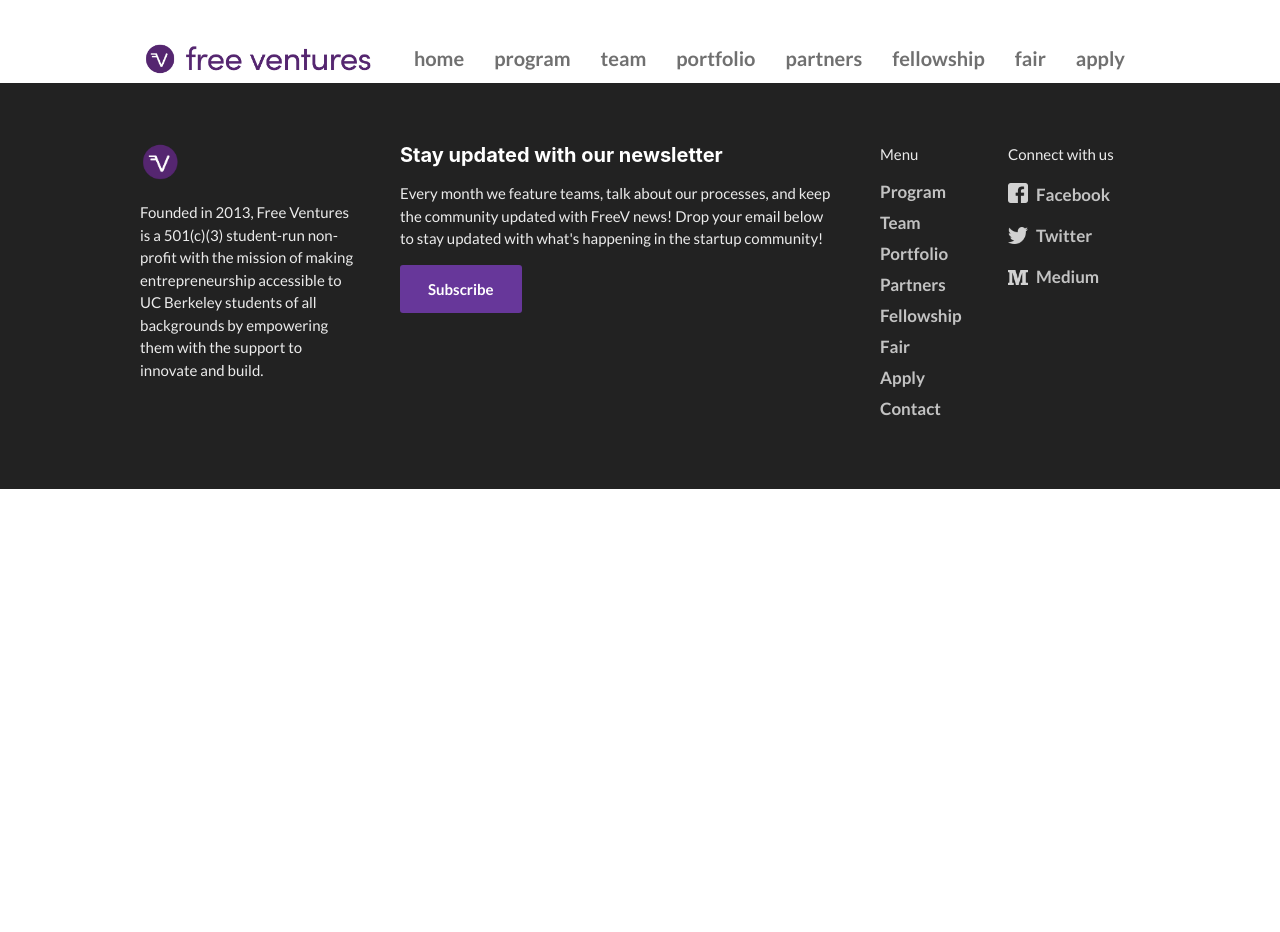
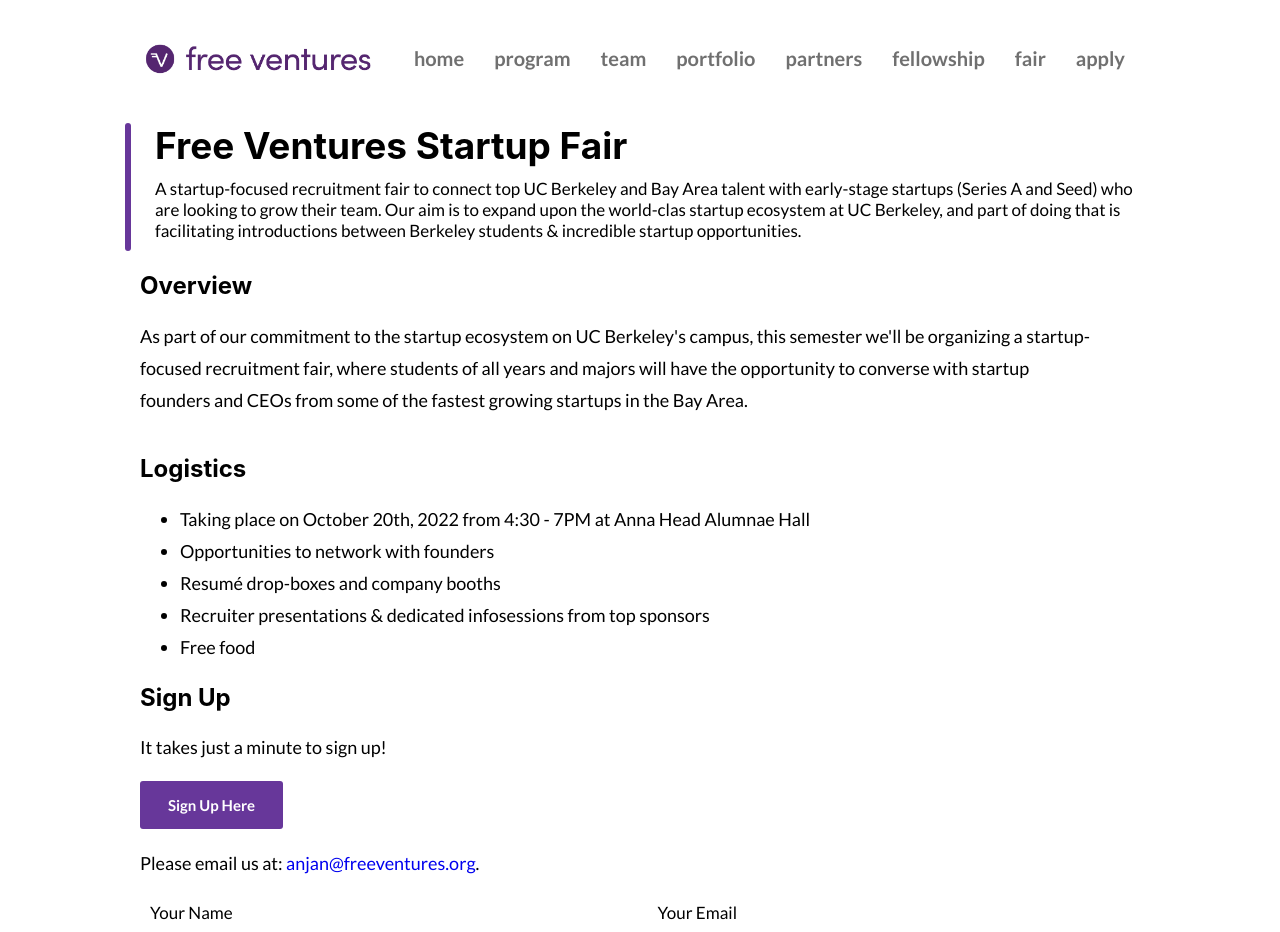
Before and after one commit to Free-Ventures-Cal/website, a React (Create React App) app: page /fairinfo in a window 1280 px wide. Shown: the top 932 px of the page. Before the commit the page ends 800 px from the top, so only its background shows below. Built offline with nearby package versions, Linux system fonts and the light colour scheme.

Commit message:
fair page

```diff
--- a/src/App.js
+++ b/src/App.js
@@ -15,6 +15,7 @@ import GA from "./Components/GoogleAnalytics";
 import { BrowserRouter as Router, Route } from "react-router-dom";
 
 import "./styles/App.css";
+import FairInfo from "./Components/FairInfo.js";
 
 function App() {
   return (
@@ -29,6 +30,7 @@ function App() {
           <Route exact path="/contact" component={ContactFormPage} />
           <Route exact path="/apply" component={Apply} />
           <Route exact path="/fellowship" component={Fellowship} />
+          <Route exact path="/fairinfo" component={FairInfo} />
           <Route
             exact
             path="/portfolio"
--- /dev/null
+++ b/src/Components/FairInfo.js
@@ -0,0 +1,161 @@
+import React from "react";
+import "./../styles/App.css";
+import "./../styles/Fellowship.css";
+
+import GenericTop from "./GenericTop";
+import GenericPage from "./GenericPage";
+import ContactForm from "./ContactForm";
+import Speaker from "./Speaker";
+
+import fellowship1 from "./../assets/fellowship/fellowship-1.jpg";
+import fellowship2 from "./../assets/fellowship/fellowship-2.jpg";
+import fellowship3 from "./../assets/fellowship/fellowship-3.jpg";
+import fellowship4 from "./../assets/fellowship/fellowship-4.jpg";
+import fellowship5 from "./../assets/fellowship/fellowship-5.jpg";
+
+import application from "./../assets/application.png";
+import interview from "./../assets/interview.png";
+import arrow from "./../assets/arrow.png";
+
+import placeholder from "./../assets/pink-gradient.jpg";
+import danielle from "./../assets/fiatlux/past_speakers/Danielle.jpeg";
+import jasmine from "./../assets/fiatlux/past_speakers/Jasmine.jpeg";
+import jessica from "./../assets/fiatlux/past_speakers/Jessica.jpeg";
+import gresshaa from "./../assets/fiatlux/past_speakers/Gresshaa.jpeg";
+import amy from "./../assets/fiatlux/past_speakers/Amy.jpeg";
+import esther from "./../assets/fiatlux/past_speakers/Esther.jpeg";
+import gillian from "./../assets/fiatlux/past_speakers/Gillian.jpeg";
+import archa from "./../assets/fiatlux/past_speakers/Archa.jpeg";
+
+function FairInfo() {
+  let timelineContent = [
+    {
+      date: "August 15th @ 12 AM PST",
+      description: "Application Released",
+      image: application,
+    },
+    {
+      date: "September 8th @ 11:59 PM PST",
+      description: "Application Due",
+      image: application,
+    },
+    {
+      date: "Saturday, September 10th",
+      description: "Interviews",
+      image: interview,
+    },
+  ];
+
+  let timelineWithArrows = timelineContent.map((event, i) => {
+    const isLastOne = timelineContent.length === i + 1;
+    const result = (
+      <article>
+        <div>
+          <img src={event.image} alt="" />
+        </div>
+        <h2>{event.date}</h2>
+        <p>{event.description}</p>
+      </article>
+    );
+    return isLastOne
+      ? result
+      : [
+          result,
+          <span>
+            <img src={arrow} alt="" />
+          </span>,
+        ];
+  });
+
+  return (
+    <section>
+      <GenericTop
+        header={"Free Ventures Startup Fair"}
+        description={
+          "A startup-focused recruitment fair to connect top UC Berkeley and Bay Area talent with early-stage startups (Series A and Seed) who are looking to grow their team. Our aim is to expand upon the world-clas startup ecosystem at UC Berkeley, and part of doing that is facilitating introductions between Berkeley students & incredible startup opportunities."
+        }
+      />
+      {/* <div className="main-gallery">
+        <div className="gallery-flex-item">
+          <img src={fellowship1} alt="Fellowship Picture" />
+        </div>
+        <div className="gallery-flex-item">
+          <img src={fellowship2} alt="Fellowship Picture" />
+        </div>
+        <div className="gallery-flex-item">
+          <img src={fellowship3} alt="Fellowship Picture" />
+        </div>
+        <div className="gallery-flex-item">
+          <img src={fellowship4} alt="Fellowship Picture" />
+        </div>
+        <div className="gallery-flex-item">
+          <img src={fellowship5} alt="Fellowship Picture" />
+        </div>
+      </div> */}
+      <GenericPage id="copy">
+        <div id="overview">
+          <div>
+            <h2>Overview</h2>
+            <p>
+              As part of our commitment to the startup ecosystem on UC
+              Berkeley's campus, this semester we'll be organizing a
+              startup-focused recruitment fair, where students of all years and
+              majors will have the opportunity to converse with startup founders
+              and CEOs from some of the fastest growing startups in the Bay
+              Area.
+            </p>
+            {/* <p>
+              The 6-week long fellowship provides an up-close insight into the
+              robust UC Berkeley startup ecosystem and aims to serve as a
+              launchpad for entrepreneurial endeavors. Fellows will engage
+              directly with startup founders, shadow point-person advising
+              sessions, participate in an exclusive weekly curriculum, and take
+              a deep dive into a startup topic of their choosing!
+            </p> */}
+          </div>
+          <div id="sidebar"></div>
+        </div>
+        <div id="requirements">
+          <div>
+            <h2>Logistics</h2>
+            <p>
+              <ul>
+                <li>
+                  Taking place on October 20th, 2022 from 4:30 - 7PM at Anna
+                  Head Alumnae Hall
+                </li>
+                <li>Opportunities to network with founders</li>
+                <li>Resumé drop-boxes and company booths</li>
+                <li>
+                  Recruiter presentations & dedicated infosessions from top
+                  sponsors
+                </li>
+                <li>Free food</li>
+              </ul>
+            </p>
+          </div>
+        </div>
+        <span>
+          <h2>Sign Up</h2>
+          <p>It takes just a minute to sign up!</p>
+          <a
+            href="https://airtable.com/shrTZaerxspoAjE5S"
+            className="genericButton"
+            target="_blank"
+            rel="noopener noreferrer"
+          >
+            Sign Up Here
+          </a>
+
+          <p>
+            Please email us at:{" "}
+            <a href="mailto:anjan@freeventures.org">anjan@freeventures.org</a>.
+          </p>
+        </span>
+        <ContactForm />
+      </GenericPage>
+    </section>
+  );
+}
+
+export default FairInfo;
--- a/src/Components/Header.js
+++ b/src/Components/Header.js
@@ -69,7 +69,7 @@ class Header extends React.Component {
                 </NavLink>
               </li>
               <li>
-                <a href="/fair/sponsorship.pdf">fair</a>
+                <a href="/fairinfo">fair</a>
               </li>
               <li>
                 <NavLink to="/apply" activeClassName="activeLinkStyle">
@@ -129,7 +129,7 @@ class Header extends React.Component {
                 fellowship
               </NavLink>
               <li>
-                <a href="/fair/sponsorship.pdf">fair</a>
+                <a href="/fairinfo">fair</a>
               </li>
               <NavLink
                 to="/apply"
```
